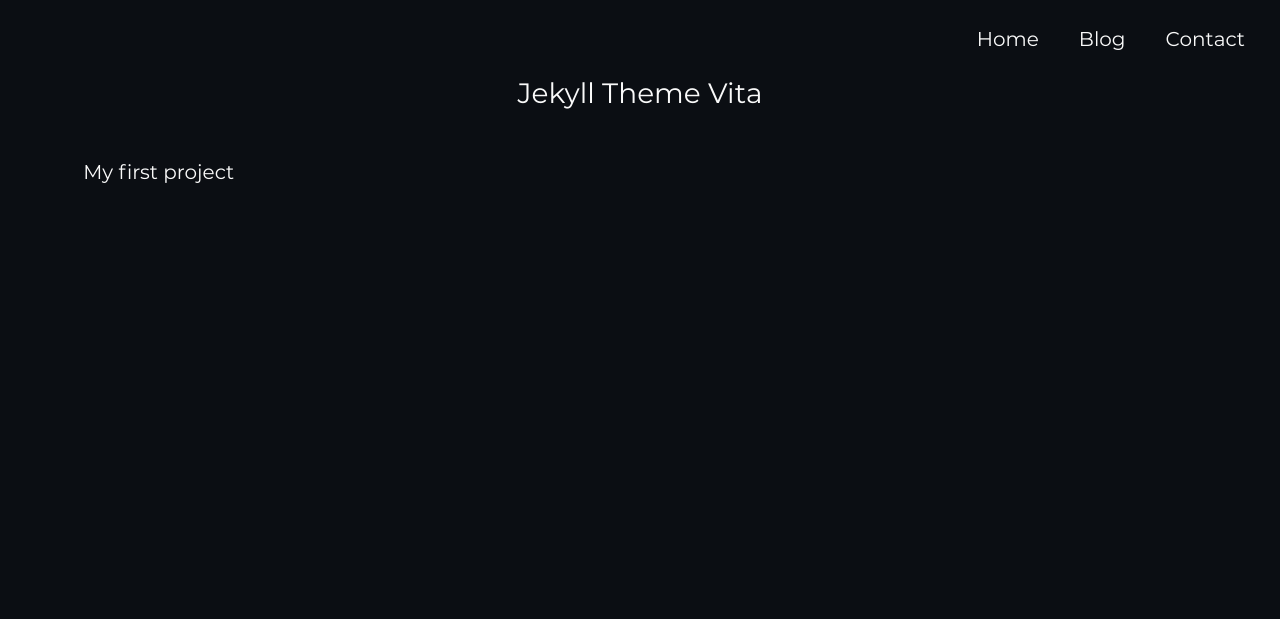
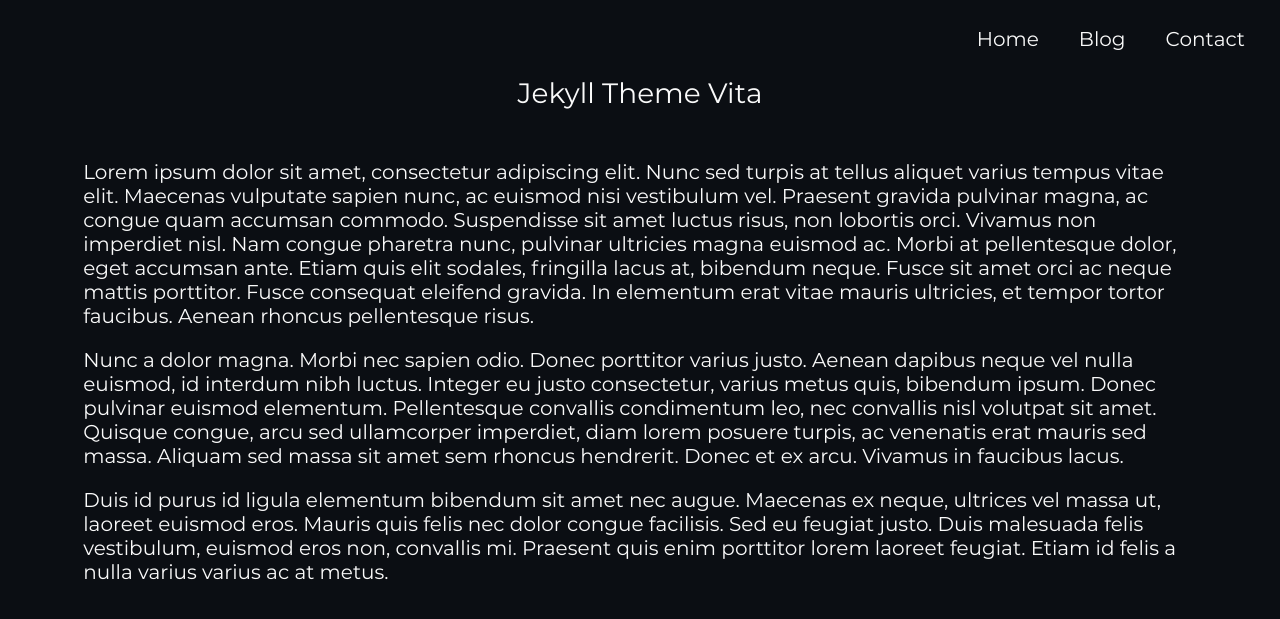
Before and after one commit to martinmorando/jekyll-theme-vita, a Jekyll site: the page built from collections/_projects/my-first-project.md, in a window 1280 px wide. Shown: the top 619 px of the page. Built offline with Jekyll 4.4.1, drawn with Linux system fonts in a browser that asks for light colours.

Commit message:
Add placeholder text to my-first-project.md

```diff
--- a/collections/_projects/my-first-project.md
+++ b/collections/_projects/my-first-project.md
@@ -1,5 +1,10 @@
 ---
 title: My first project
+permalink: my-first-project
 ---
 
-My first project
+Lorem ipsum dolor sit amet, consectetur adipiscing elit. Nunc sed turpis at tellus aliquet varius tempus vitae elit. Maecenas vulputate sapien nunc, ac euismod nisi vestibulum vel. Praesent gravida pulvinar magna, ac congue quam accumsan commodo. Suspendisse sit amet luctus risus, non lobortis orci. Vivamus non imperdiet nisl. Nam congue pharetra nunc, pulvinar ultricies magna euismod ac. Morbi at pellentesque dolor, eget accumsan ante. Etiam quis elit sodales, fringilla lacus at, bibendum neque. Fusce sit amet orci ac neque mattis porttitor. Fusce consequat eleifend gravida. In elementum erat vitae mauris ultricies, et tempor tortor faucibus. Aenean rhoncus pellentesque risus.
+
+Nunc a dolor magna. Morbi nec sapien odio. Donec porttitor varius justo. Aenean dapibus neque vel nulla euismod, id interdum nibh luctus. Integer eu justo consectetur, varius metus quis, bibendum ipsum. Donec pulvinar euismod elementum. Pellentesque convallis condimentum leo, nec convallis nisl volutpat sit amet. Quisque congue, arcu sed ullamcorper imperdiet, diam lorem posuere turpis, ac venenatis erat mauris sed massa. Aliquam sed massa sit amet sem rhoncus hendrerit. Donec et ex arcu. Vivamus in faucibus lacus.
+
+Duis id purus id ligula elementum bibendum sit amet nec augue. Maecenas ex neque, ultrices vel massa ut, laoreet euismod eros. Mauris quis felis nec dolor congue facilisis. Sed eu feugiat justo. Duis malesuada felis vestibulum, euismod eros non, convallis mi. Praesent quis enim porttitor lorem laoreet feugiat. Etiam id felis a nulla varius varius ac at metus.
```
